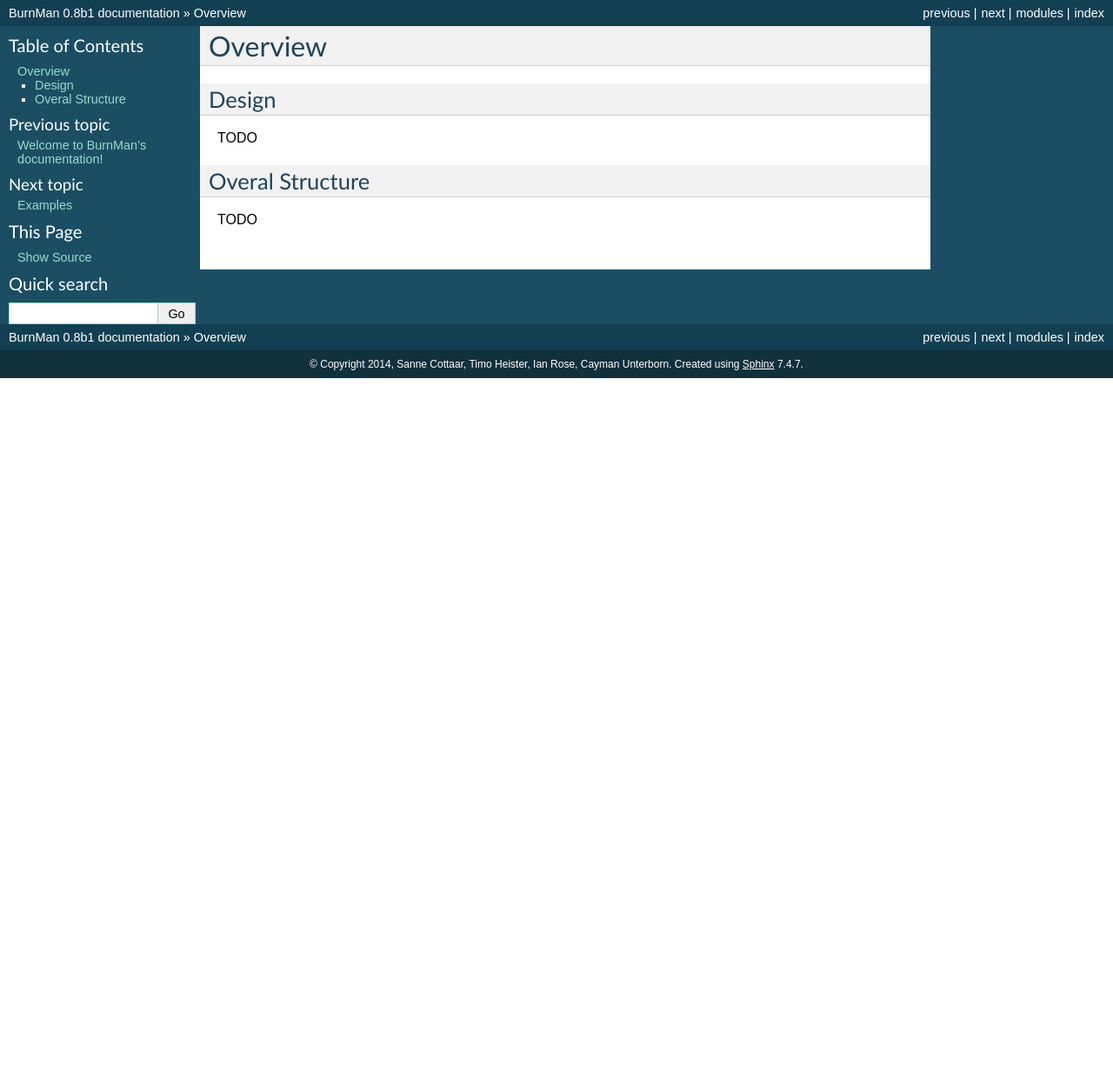
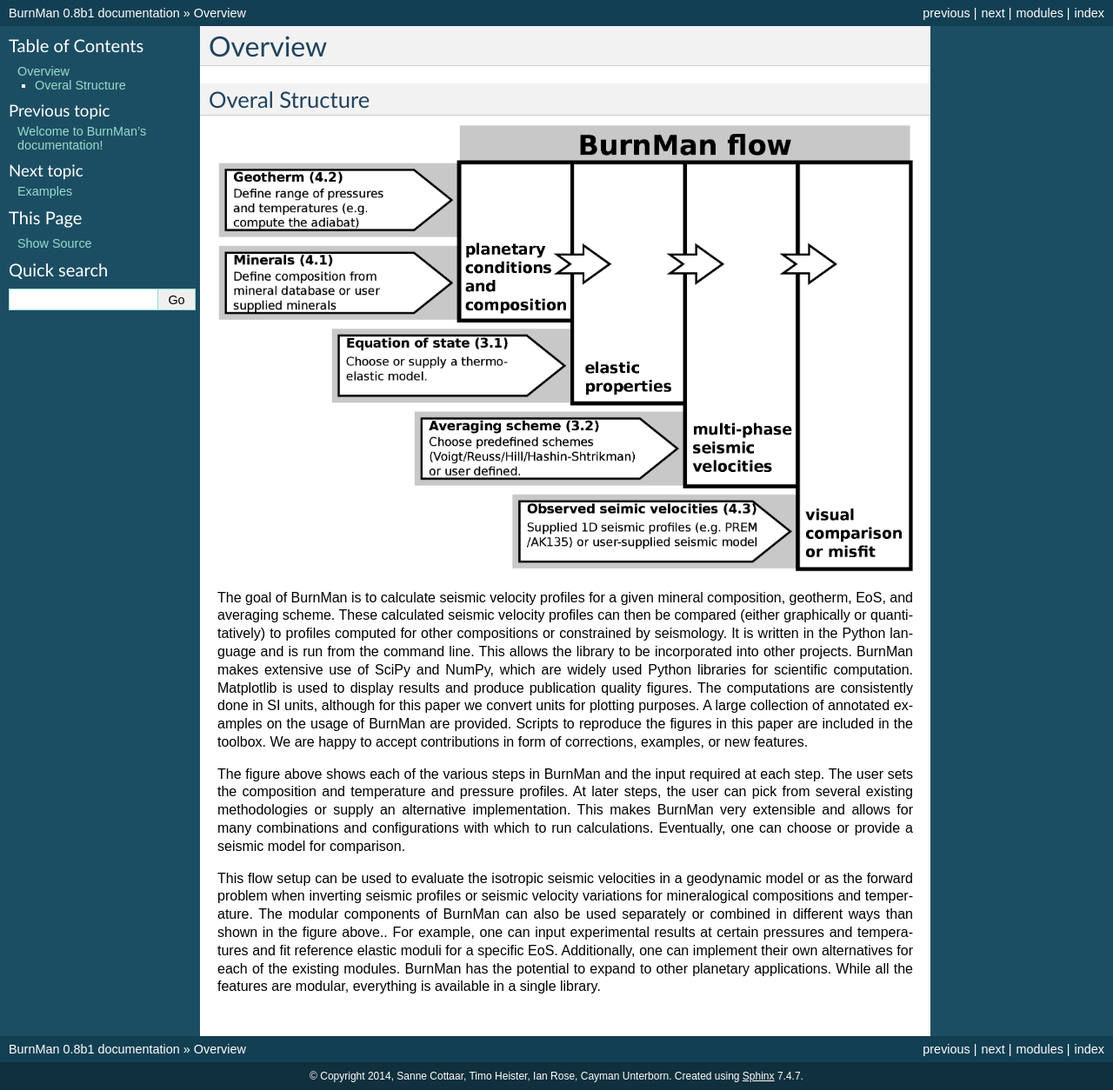
Before and after one commit to geodynamics/burnman, a Sphinx documentation site: the page built from sphinx/overview.rst, in a window 1280 px wide. Shown: the whole page at 87% size. Built offline with Sphinx 7.4.7, drawn with Linux system fonts in a browser that asks for light colours; the version number is read from the project's files by our own code; before the commit the page ends 900 px from its top, so only the background shows below that.

Commit message:
write some overview

```diff
--- a/sphinx/overview.rst
+++ b/sphinx/overview.rst
@@ -1,12 +1,31 @@
 Overview
 ========
-
-Design
-------
-
-TODO
 
 Overal Structure
 ----------------
 
-TODO
+.. image:: structure.png
+
+The goal of BurnMan is to calculate seismic velocity profiles for a given mineral composition, geotherm, EoS, and averaging scheme.
+These calculated seismic velocity profiles can then be compared (either graphically or quantitatively) to profiles computed for other compositions or constrained by seismology.
+It is written in the Python language and is run from the command line.
+This allows the library to be incorporated into other projects.
+BurnMan makes extensive use of SciPy and NumPy, which are widely used Python libraries for scientific computation.
+Matplotlib is used to display results and produce publication quality figures.
+The computations are consistently done in SI units, although for this paper we convert units for plotting purposes.
+A large collection of annotated examples on the usage of BurnMan are provided.
+Scripts to reproduce the figures in this paper are included in the toolbox.
+We are happy to accept contributions in form of corrections, examples, or new features.
+
+The figure above shows each of the various steps in BurnMan and the input required at each step.
+The user sets the composition and temperature and pressure profiles.
+At later steps, the user can pick from several existing methodologies or supply an alternative implementation.
+This makes BurnMan very extensible and allows for many combinations and configurations with which to run calculations.
+Eventually, one can choose or provide a seismic model for comparison.
+
+This flow setup can be used to evaluate the isotropic seismic velocities in a geodynamic model or as the forward problem when inverting seismic profiles or seismic velocity variations for mineralogical compositions and temperature.
+The modular components of BurnMan can also be used separately or combined in different ways than shown in the figure above..
+For example, one can input experimental results at certain pressures and temperatures and fit reference elastic moduli for a specific EoS.
+Additionally, one can implement their own alternatives for each of the existing modules.
+BurnMan has the potential to expand to other planetary applications.
+While all the features are modular, everything is available in a single library.
```
Also changed, not shown: sphinx/structure.png (added).
